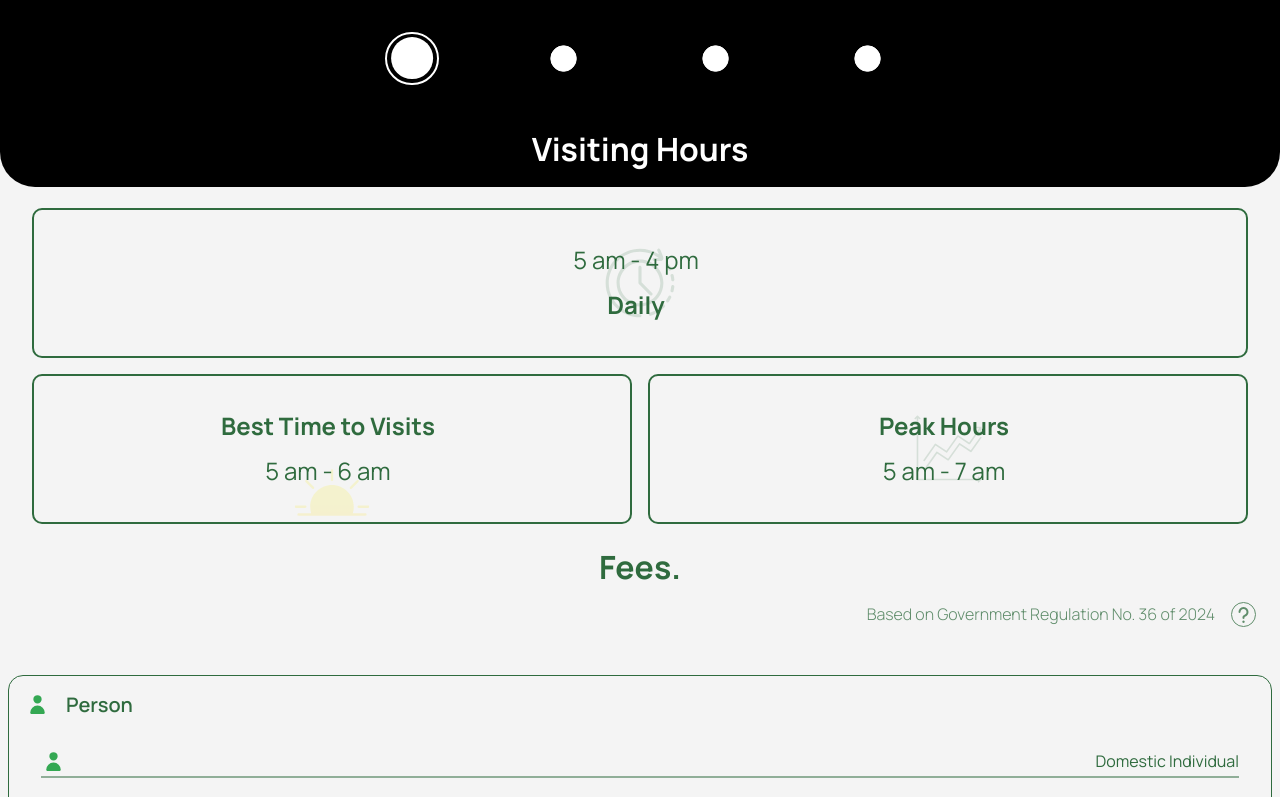
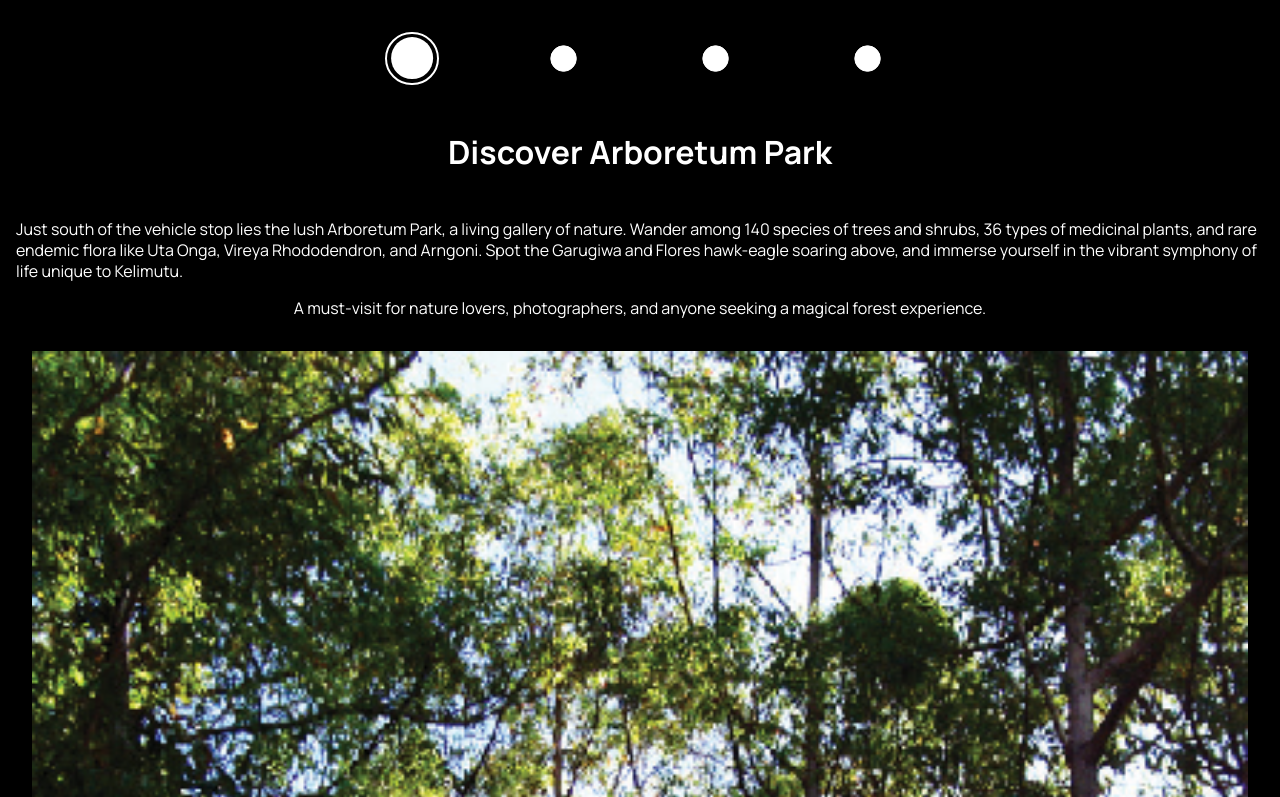
Before and after one commit to Delfiald/kelimutu-public-info, a React (Vite) app: page / in a window 1280 px wide. Shown: the part 1483-2280 px from the top of the page. Built offline with nearby package versions, Linux system fonts and the light colour scheme.

Commit message:
Create Arboretum section
- Add new Arboretum section with descriptive text and supporting image
- Implement section styling and layout adjustments
- Improve styling consistency across multiple sections
- Add additional content and items to the Gallery component

```diff
--- a/src/App.jsx
+++ b/src/App.jsx
@@ -6,12 +6,14 @@ import "react-pdf/dist/Page/TextLayer.css";
 import VisitorGuide from "./components/VisitorGuide/VisitorGuide";
 import Gallery from "./components/Gallery/Gallery";
 import Contact from "./components/Contact/Contact";
+import Arboretum from "./components/Arboretum/Arboretum";
 
 function App() {
  return (
   <>
    <main>
     <Hero />
+    <Arboretum />
     <VisitingHours />
     <FeesPayment />
     <VisitorGuide />
--- /dev/null
+++ b/src/components/Arboretum/Arboretum.jsx
@@ -0,0 +1,34 @@
+import styles from "./arboretum.module.css";
+
+function Arboretum() {
+ return (
+  <section className={styles.arboretum}>
+   <div className={styles.header}>
+    <h2>Discover Arboretum Park</h2>
+   </div>
+   <div className={styles["arboretum-container"]}>
+    <div className={styles["arboretum-text"]}>
+     <p>
+      Just south of the vehicle stop lies the lush Arboretum Park, a living
+      gallery of nature. Wander among 140 species of trees and shrubs, 36 types
+      of medicinal plants, and rare endemic flora like Uta Onga, Vireya
+      Rhododendron, and Arngoni. Spot the Garugiwa and Flores hawk-eagle soaring
+      above, and immerse yourself in the vibrant symphony of life unique to
+      Kelimutu.
+     </p>
+     <p>
+      A must-visit for nature lovers, photographers, and anyone seeking a
+      magical forest experience.
+     </p>
+    </div>
+    <div className={styles["arboretum-images"]}>
+     <div className={styles["image-wrapper"]}>
+      <img src="/arboretum/arboretum-2.png" alt="Arboretum" />
+     </div>
+    </div>
+   </div>
+  </section>
+ );
+}
+
+export default Arboretum;
--- /dev/null
+++ b/src/components/Arboretum/arboretum.module.css
@@ -0,0 +1,56 @@
+.arboretum {
+ width: 100%;
+ height: 100%;
+ display: flex;
+ align-items: center;
+ justify-content: center;
+ background: var(--dark-color);
+ color: var(--light-color);
+ flex-direction: column;
+ gap: 3rem;
+ padding: 1rem;
+}
+
+.arboretum .header h2 {
+ font-size: 2rem;
+ text-align: center;
+}
+
+.arboretum .arboretum-container {
+ display: grid;
+ grid-template-columns: 1fr;
+ align-items: center;
+ justify-content: center;
+ gap: 1rem;
+}
+
+.arboretum .arboretum-container .arboretum-text {
+ line-height: 21px;
+ display: flex;
+ align-items: center;
+ justify-content: center;
+ flex-direction: column;
+ gap: 1rem;
+}
+
+.arboretum-images {
+ display: flex;
+ align-items: center;
+ justify-content: center;
+ padding: 1rem;
+ width: 100%;
+}
+
+.arboretum-images .image-wrapper {
+ display: flex;
+ align-items: center;
+ justify-content: center;
+ overflow: hidden;
+ width: 100%;
+}
+
+.arboretum-images .image-wrapper img {
+ width: 100%;
+ height: 100%;
+ object-fit: cover;
+}
--- a/src/components/Gallery/Gallery.jsx
+++ b/src/components/Gallery/Gallery.jsx
@@ -8,47 +8,63 @@ const images = [
   title: "Kelimutu Crater Lakes",
   description:
    "A clear view of the famous tri-colored crater lakes of Mount Kelimutu.",
+  source: "",
+ },
+ {
+  img: "/gallery/flores-hawk-eagle.jpg",
+  title: "Flores Hawk Eagle (Nisaetus floris)",
+  description:
+   "A critically endangered raptor found only in the forests of Flores, soaring with powerful wings as it guards the island’s peaks with sharp eyes and commanding grace.",
+  source: "",
  },
  {
   img: "/gallery/between-lake.png",
   title: "Between the Lakes",
   description:
    "A view of the rocky terrain located between Kelimutu’s crater rims.",
+  source: "",
  },
  {
   img: "/gallery/hut-ri.jpeg",
   title: "Independence Day Ceremony",
   description:
    "A special ceremony held every 17 August to celebrate Indonesia’s Independence Day at Mount Kelimutu.",
+  source: "",
  },
  {
   img: "/gallery/kelimutu-far.JPG",
   title: "Kelimutu from Afar",
   description:
    "A distant view of the Kelimutu crater landscape, showing its dramatic terrain.",
+  source: "",
  },
  {
   img: "/gallery/milky-way.jpeg",
   title: "Kelimutu Night Sky",
   description:
    "A breathtaking Milky Way shot captured from Kelimutu, known for its clear skies with minimal light pollution.",
+  source: "Muhamad Ilham Fadhila",
  },
  {
   img: "/gallery/patika.png",
   title: "Pati Ka",
-  description: `Pati Ka Du'a Bapu Ata Mata an annual cultural ceremony held every 14th of August at Mount Kelimutu.`,
+  description:
+   "Pati Ka Du'a Bapu Ata Mata an annual cultural ceremony held every 14th of August at Mount Kelimutu.",
+  source: "",
  },
  {
   img: "/gallery/sunrise.png",
   title: "Kelimutu Sunrise",
   description:
    "A sunrise view from Kelimutu, one of the most popular moments for visitors.",
+  source: "",
  },
  {
   img: "/gallery/garugiwa.png",
   title: "Garugiwa (Pachycephala nudigula)",
   description:
    "An iconic Flores species whose 12-note call fills Kelimutu’s dawn with an almost mystical chorus, greeting visitors as light rises over the crater lakes.",
+  source: "",
  },
 ];
 
@@ -62,7 +78,10 @@ function GallerySlider({ trackRef, duplicated }) {
        <img src={image.img} alt={image.title} />
       </div>
       <div className={styles["img-title"]}>{image.title}</div>
-      <div className={styles["img-description"]}>{image.description}</div>
+      <div className={styles["img-description"]}>
+       <p>{image.description}</p>
+       <p className={styles["img-source"]}>{image.source}</p>
+      </div>
      </div>
     ))}
    </div>
--- a/src/components/Gallery/gallery.module.css
+++ b/src/components/Gallery/gallery.module.css
@@ -115,6 +115,11 @@
 }
 
 .gallery .gallery-container .gallery-slider .img-description {
+ display: flex;
+ align-items: center;
+ justify-content: space-between;
+ flex-direction: column;
+ gap: 0.25rem;
  bottom: 1rem;
  font-size: 0.75rem;
  font-weight: 100;
@@ -127,3 +132,10 @@
  transition: var(--transition-medium) all var(--transition-medium) ease;
  opacity: 1;
 }
+
+.gallery .gallery-container .gallery-slider .img-description .img-source {
+ font-style: italic;
+ font-weight: lighter;
+ align-self: flex-end;
+ font-size: 0.5rem;
+}
--- a/src/components/Hero/aboutKelimutu.module.css
+++ b/src/components/Hero/aboutKelimutu.module.css
@@ -77,6 +77,7 @@ ul li {
  font-size: 0.75rem;
  color: var(--light-color);
  transition: var(--transition-fast) all ease;
+ cursor: pointer;
 }
 
 .about .header h2.active {
@@ -391,6 +392,10 @@ ul li {
  gap: 3rem;
 }
 
+.color-changes h2 {
+ font-size: 1rem;
+}
+
 .color-changes-container {
  position: relative;
  width: 100%;
@@ -404,7 +409,7 @@ ul li {
  position: relative;
  width: 3px;
  height: 300px;
- background: var(--light-color);
+ background: rgba(255, 255, 255, 0.5);
  border-radius: 5px;
 }
 
@@ -436,8 +441,6 @@ ul li {
 .color-changes-container .image-container .image-wrapper {
  position: absolute;
  width: 100%;
- height: min-content;
- overflow: hidden;
  display: flex;
  align-items: center;
  justify-content: space-between;
@@ -451,6 +454,13 @@ ul li {
  height: 100%;
  object-fit: contain;
  filter: drop-shadow(0 2px 4px rgba(255, 255, 255, 0.25));
+}
+
+.color-changes-container .image-container .image-label {
+ display: flex;
+ align-items: center;
+ justify-content: center;
+ font-weight: bold;
 }
 
 @keyframes scaleUp {
```
Also changed, not shown: public/arboretum/arboretum-2.png (added), public/gallery/flores-hawk-eagle.jpg (added).
